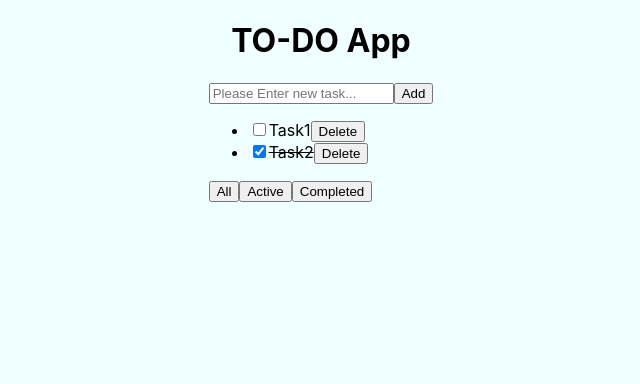
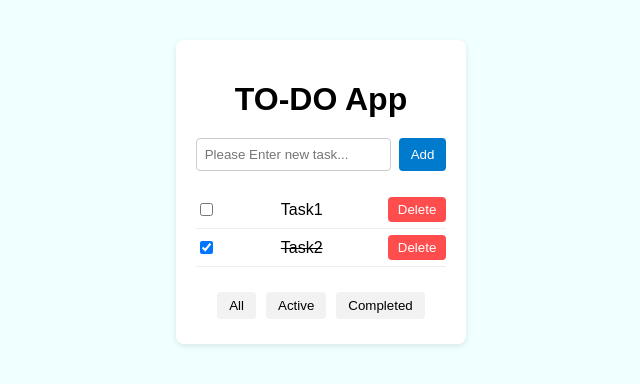
Before and after one commit to Nitya-chaurasia/To-do-React-, a React (Create React App) app: page / in a window 1280 px wide. Shown: the top 384 px of the page, without its empty margins (319-959 px from the left). Built offline with nearby package versions, Linux system fonts and the light colour scheme.

Commit message:
styling added

```diff
--- a/src/App.css
+++ b/src/App.css
@@ -7,4 +7,72 @@ body {
 
 .tittle {
   text-align: center;
+  margin-bottom: 20px;
 }
+
+.app-container {
+  font-family: Arial, sans-serif;
+  max-width: 400px;
+  margin-top: 40px;
+  padding: 20px;
+  background: #fff;
+  border-radius: 8px;
+  box-shadow: 0 2px 6px rgba(0,0,0,0.1);
+}
+.task-input {
+  display: flex;
+  justify-content: center;
+  margin-bottom: 20px;
+}
+
+.t-input {
+  flex: 1;
+  padding: 8px;
+  border: 1px solid #ccc;
+  border-radius: 4px;
+}
+.btn {
+  padding: 8px 12px;
+  margin-left: 8px;
+  border: none;
+  background-color: #007acc;
+  color: white;
+  border-radius: 4px;
+  cursor: pointer;
+}
+
+.ul-list {
+  list-style: none;
+  padding: 0;
+  margin: 0 0 20px 0;
+}
+
+.li-task {
+  display: flex;
+  align-items: center;
+  justify-content: space-between;
+  padding: 6px 0;
+  border-bottom: 1px solid #eee;
+}
+
+.fltr-btns {
+  text-align: center;
+}
+
+.fltr-btn {
+  padding: 6px 12px;
+  margin: 5px;
+  border: none;
+  border-radius: 4px;
+  background: #f2f2f2;
+  cursor: pointer;
+}
+
+.del-btn {
+  background: #ff4d4d;
+  border: none;
+  color: white;
+  padding: 5px 10px;
+  border-radius: 4px;
+  cursor: pointer;
+}
--- a/src/App.js
+++ b/src/App.js
@@ -44,11 +44,12 @@ function App() {
 
 
   return (
-    <div>
+    <div className="app-container">
       <h1 className="tittle">TO-DO App</h1>
 
-      <div>
+      <div className="task-input">
         <input
+          className="t-input"
           type="text"
           placeholder="Please Enter new task..."
           value={newTask}
@@ -57,13 +58,14 @@ function App() {
             if (e.key === "Enter") {
               addTask();}
           }}
+
         />
-        <button onClick={addTask}>Add</button>
+        <button className="btn" onClick={addTask}>Add</button>
       </div>
 
-      <ul>
+      <ul className="ul-list">
         {fltrdtasks.map((task) => (
-          <li key={task.id}>
+          <li className="li-task" key={task.id}>
             <input
               type="checkbox"
               checked={task.done}
@@ -73,16 +75,16 @@ function App() {
               style={{ textDecoration: task.done ? "line-through" : "none" }}>
               {task.text}
             </span>
-             <button onClick={() => deleteTask(task.id)}>Delete</button>
+             <button className="del-btn" onClick={() => deleteTask(task.id)}>Delete</button>
 
 
           </li>
         ))}
       </ul>
-      <div>
-        <button onClick={()=>setFltr("all")}>All</button>
-        <button onClick={()=>setFltr("active")}>Active</button>
-        <button onClick={()=>setFltr("completed")}>Completed</button>
+      <div className="fltr-btns">
+        <button className="fltr-btn" onClick={()=>setFltr("all")}>All</button>
+        <button className="fltr-btn" onClick={()=>setFltr("active")}>Active</button>
+        <button className="fltr-btn" onClick={()=>setFltr("completed")}>Completed</button>
       </div>
     </div>
   );
```
